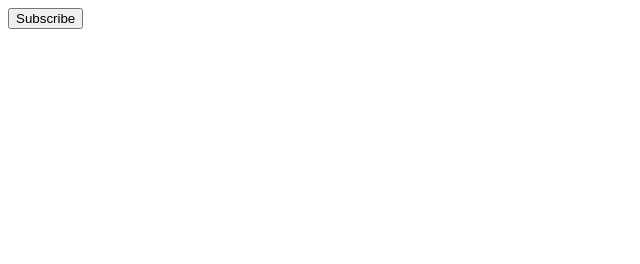
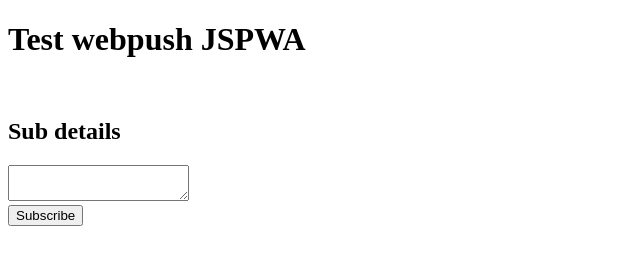
Before and after one commit to jeff-sun21/pushwebPWA, a website: page index.html in a window 1280 px wide. Shown: the whole page, without its empty margins (0-640 px from the left). Drawn offline with Linux system fonts and the light colour scheme.

Commit message:
show sub token

```diff
--- a/index.html
+++ b/index.html
@@ -12,7 +12,11 @@
 </head>
 
 <body>
-
+    <h1>Test webpush JSPWA</h1>
+    <br>
+    <h2>Sub details</h2>
+    <textarea id="sub"></textarea>
+    <br>
     <button onclick="subscribe()">Subscribe</button>
 
     <script>
@@ -29,6 +33,7 @@
                 applicationServerKey: 'BP4007SMbYJj_vk6YXZs4jQmD5tOmEybP1TQLHfQtUKnlOQwKt4qUE3uFpq0Igfls4HVU0FsB38Uq4if1lFAaLY'
             })
             console.log(JSON.stringify(push)) // TODO: Save to DB)
+            document.getElementById("sub").textContent = JSON.stringify(push);
         }
 
     </script>
```
